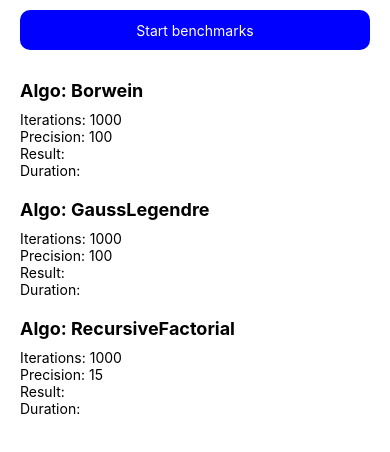
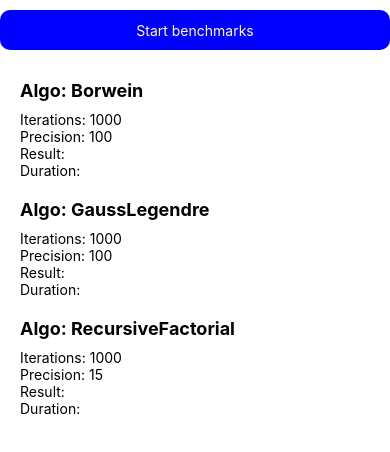
Before and after one commit to ammarahm-ed/react-native-jsi-template, a React Native app in the folder example/: screen / in a window 390 px wide. Shown: the top 452 px of the page. Built offline with nearby package versions, Linux system fonts and the light colour scheme; what react-native-jsi-template would draw is missing.

Commit message:
update design

```diff
--- a/example/App.js
+++ b/example/App.js
@@ -93,7 +93,6 @@ const styles = StyleSheet.create({
   container: {
     flex: 1,
     backgroundColor: 'white',
-    marginHorizontal: 20,
   },
   title: {
     fontSize: 16,
@@ -119,5 +118,6 @@ const styles = StyleSheet.create({
   },
   item: {
     marginTop: 20,
+    marginHorizontal: 20,
   },
 });
```
Also changed, not shown: 1 other file (tests, documents, lock files or other folders).
